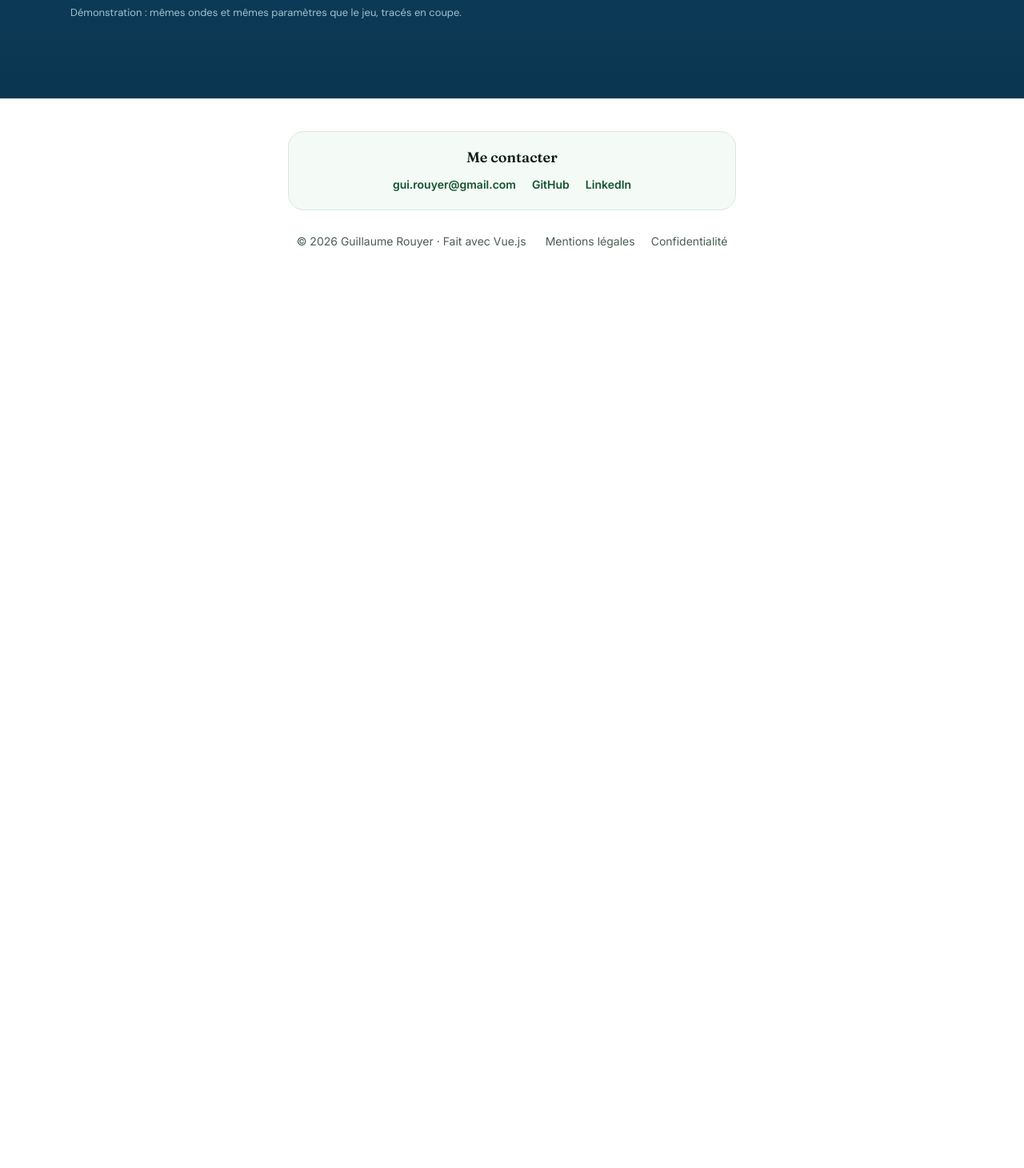
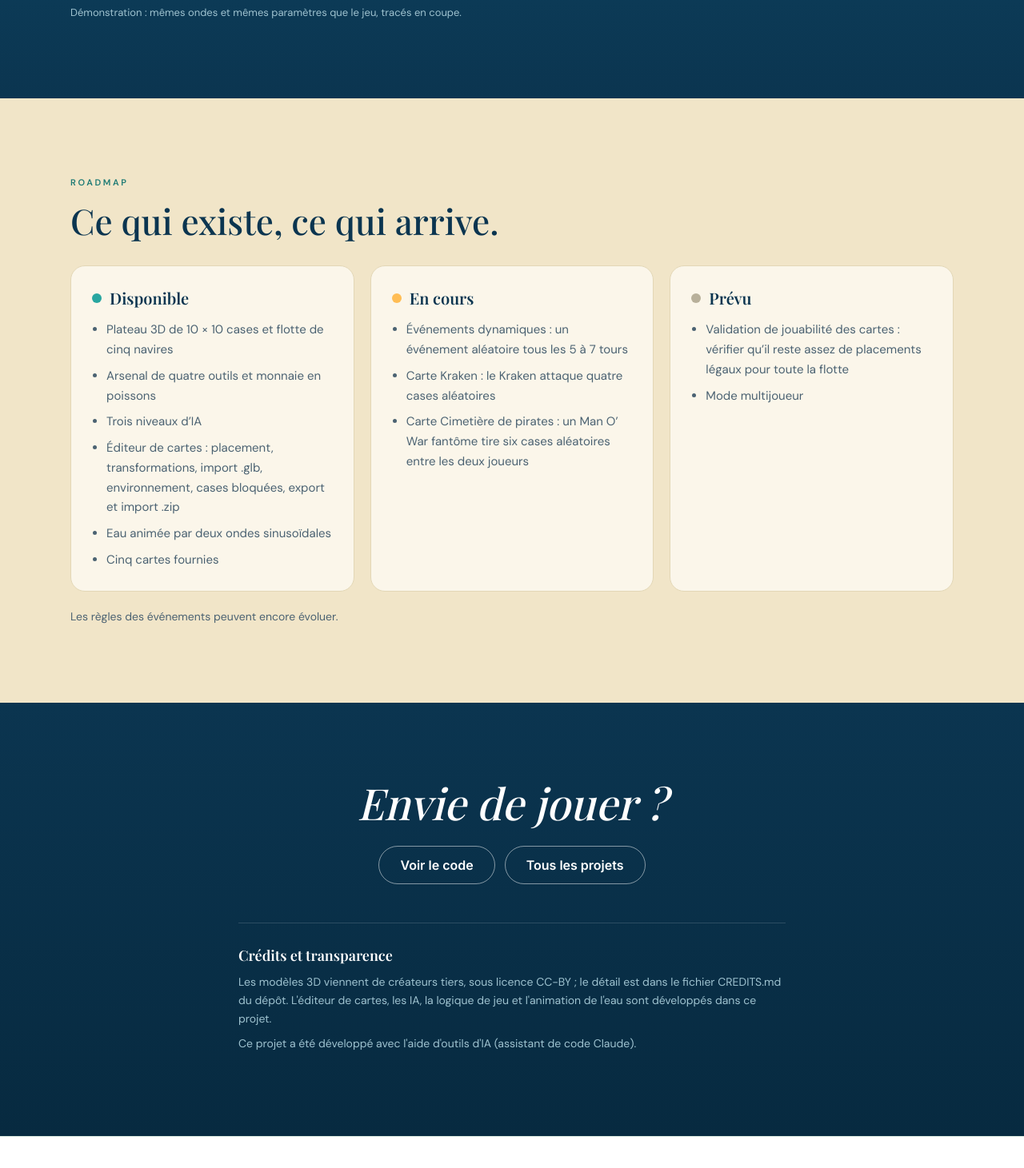
Before and after one commit to Gu1LLaumeR0UY3R/Guillaume-Rouyer, a Vue app: page /projets/bataille-navale in a window 1280 px wide. Shown: the part 6240-7701 px from the top of the page at 80% size. Before the commit the page ends 6578 px from the top, so only its background shows below. Built offline with nearby package versions, Linux system fonts and the light colour scheme; a web font is replaced by a local one.

Commit message:
feat: bataille navale statut des fonctionnalité

```diff
--- /dev/null
+++ b/src/components/bn/BnCta.vue
@@ -0,0 +1,34 @@
+<script setup>
+import { CREDITS, GAME_URL, REPO } from '../../data/bataille.js'
+</script>
+
+<template>
+  <section class="cta">
+    <div class="container inner">
+      <h2>Envie de jouer ?</h2>
+      <div class="buttons">
+        <a v-if="GAME_URL" class="btn play" :href="GAME_URL" target="_blank" rel="noopener">Jouer maintenant</a>
+        <a class="btn ghost" :href="REPO" target="_blank" rel="noopener">Voir le code</a>
+        <RouterLink class="btn ghost" to="/projets">Tous les projets</RouterLink>
+      </div>
+      <div class="credits">
+        <h3>{{ CREDITS.title }}</h3>
+        <p v-for="p in CREDITS.paragraphs" :key="p">{{ p }}</p>
+      </div>
+    </div>
+  </section>
+</template>
+
+<style scoped>
+.cta{padding:96px 0;background:linear-gradient(180deg,#0B3550,#072a40);color:#e6f3f7}
+.inner{max-width:780px;text-align:center}
+h2{margin:0 0 24px;font:italic 500 clamp(34px,5vw,54px)/1.1 var(--serif);color:#fff}
+.buttons{display:flex;flex-wrap:wrap;gap:12px;justify-content:center}
+.btn{display:inline-flex;align-items:center;min-height:48px;padding:0 26px;border-radius:999px;font-weight:600;text-decoration:none;transition:transform .25s}
+.btn:hover{transform:translateY(-2px)}
+.play{background:var(--sun);color:#10293a}
+.ghost{border:1px solid rgba(255,255,255,.5);color:#fff}
+.credits{margin-top:48px;padding-top:28px;border-top:1px solid rgba(255,255,255,.14);text-align:left}
+h3{margin:0 0 10px;font:600 18px var(--serif);color:#fff}
+.credits p{margin:0 0 8px;color:#9fc3d0;font-size:14px}
+</style>
--- /dev/null
+++ b/src/components/bn/BnStatus.vue
@@ -0,0 +1,35 @@
+<script setup>
+import { STATUS, STATUS_NOTE } from '../../data/bataille.js'
+</script>
+
+<template>
+  <section id="statut" class="status">
+    <div class="container">
+      <p class="kicker">Roadmap</p>
+      <h2>Ce qui existe, ce qui arrive.</h2>
+      <div class="cols">
+        <article v-for="col in STATUS" :key="col.state" :class="col.state">
+          <h3><span class="dot" aria-hidden="true" />{{ col.label }}</h3>
+          <ul><li v-for="it in col.items" :key="it">{{ it }}</li></ul>
+        </article>
+      </div>
+      <p class="note">{{ STATUS_NOTE }}</p>
+    </div>
+  </section>
+</template>
+
+<style scoped>
+.status{padding:96px 0;background:var(--sand)}
+.kicker{margin:0 0 14px;color:#1d7a74;font-size:11px;font-weight:600;letter-spacing:.24em;text-transform:uppercase}
+h2{margin:0 0 32px;font:500 clamp(30px,4vw,44px)/1.12 var(--serif);color:var(--deep)}
+.cols{display:grid;grid-template-columns:repeat(auto-fit,minmax(280px,1fr));gap:20px}
+article{padding:26px;border-radius:18px;background:var(--paper);border:1px solid #e3d7b6}
+h3{display:flex;align-items:center;gap:10px;margin:0 0 14px;font:600 20px var(--serif);color:var(--deep)}
+.dot{width:12px;height:12px;border-radius:50%}
+.done .dot{background:var(--lagoon)}
+.wip .dot{background:var(--sun)}
+.next .dot{background:#b8b09a}
+ul{margin:0;padding-left:18px;color:var(--muted);font-size:15px}
+li+li{margin-top:8px}
+.note{margin:20px 0 0;color:var(--muted);font-size:14px}
+</style>
--- a/src/views/BatailleNavaleView.vue
+++ b/src/views/BatailleNavaleView.vue
@@ -4,6 +4,8 @@ import BnArsenal from '../components/bn/BnArsenal.vue'
 import BnEditor from '../components/bn/BnEditor.vue'
 import BnAI from '../components/bn/BnAI.vue'
 import BnWaves from '../components/bn/BnWaves.vue'
+import BnStatus from '../components/bn/BnStatus.vue'
+import BnCta from '../components/bn/BnCta.vue'
 </script>
 
 <template>
@@ -13,6 +15,8 @@ import BnWaves from '../components/bn/BnWaves.vue'
     <BnEditor />
     <BnAI />
     <BnWaves />
+    <BnStatus />
+    <BnCta />
   </div>
 </template>
 
```
